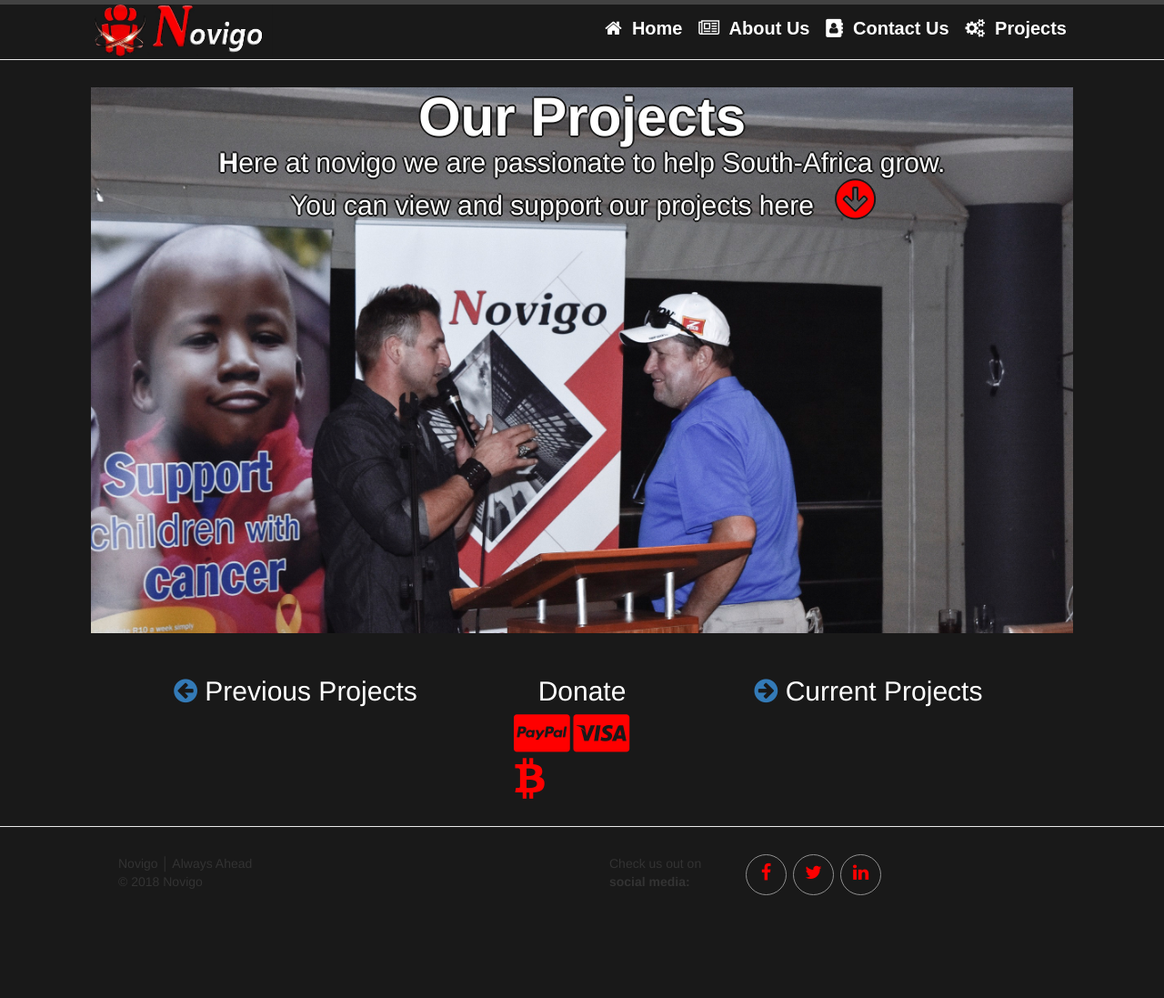
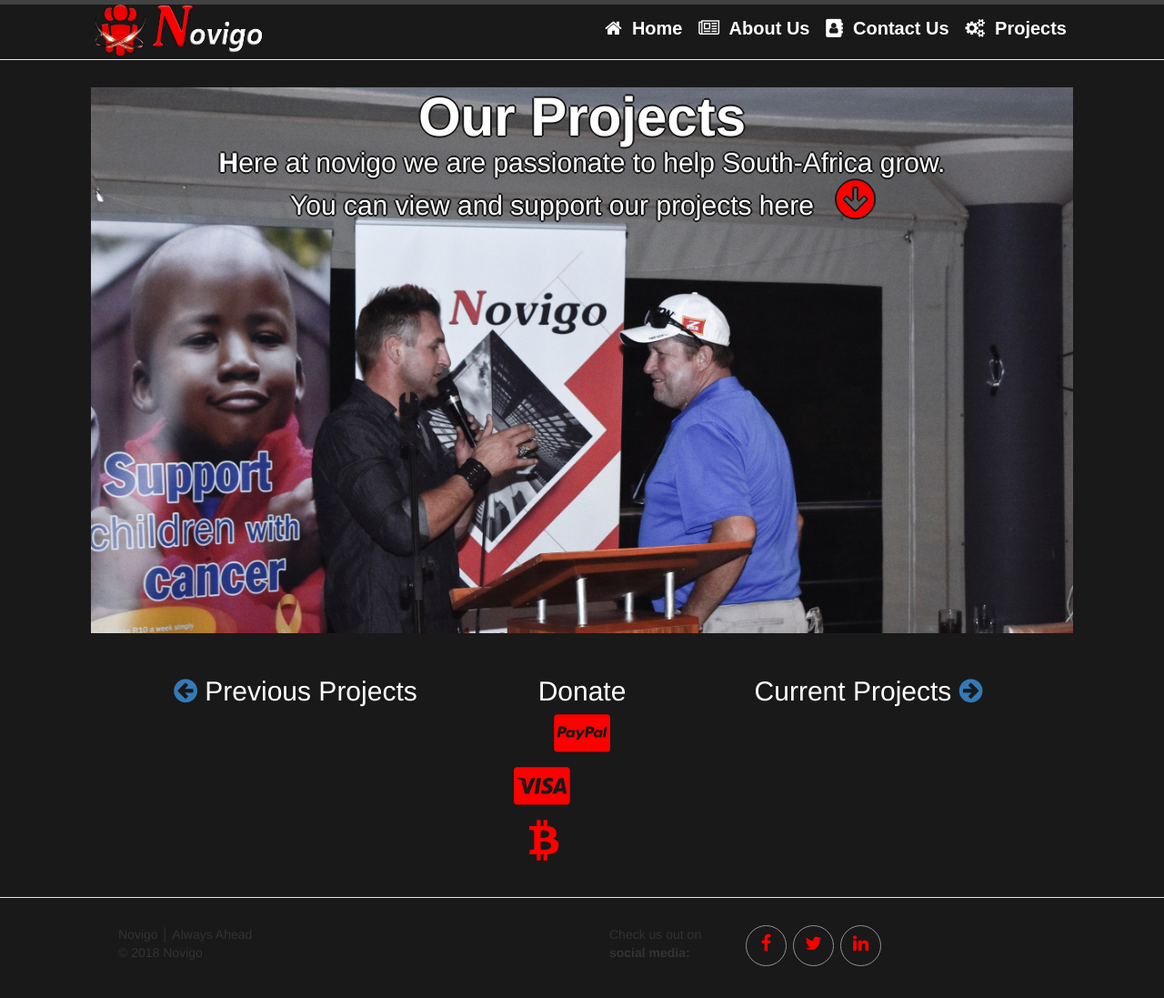
Before and after one commit to Hermankoch/hermankoch.github.io, a Jekyll site: the page built from projects.html, in a window 1280 px wide. Shown: the whole page at 91% size. Built offline with Jekyll 4.4.1, drawn with Linux system fonts in a browser that asks for light colours; before the commit the page ends 1019 px from its top, so only the background shows below that.

Commit message:
Update projects.html

```diff
--- a/projects.html
+++ b/projects.html
@@ -21,13 +21,13 @@
 
   <div class="col-sm-2">
    <p class="LivesTouched2"> <br />  Donate </p>
-   <i class="fa fa-cc-paypal" style="font-size:48px;color:red"></i>
-   <i class="fa fa-cc-visa"   style="font-size:48px;color:red"></i>
-   <i class="fa fa-bitcoin"   style="font-size:48px;color:red"></i>
+   <p style="text-align: center"> <i class="fa fa-cc-paypal" style="font-size:48px;color:red"></i> </p>
+   <p> <i class="fa fa-cc-visa"   style="font-size:48px;color:red"></i> </p>
+   <p> &nbsp&nbsp&nbsp <i class="fa fa-bitcoin"   style="font-size:48px;color:red"></i> </p>
   </div>
 
   <div class="col-sm-5">
-   <p class="LivesTouched2"> <br /> <a href="#"> <i class="fa fa-arrow-circle-right" aria-hidden="true"> </i> </a>Current Projects</p>
+   <p class="LivesTouched2"> <br /> Current Projects <a href="#"> <i class="fa fa-arrow-circle-right" aria-hidden="true"> </i> </a></p>
   </div>
 
  </div>
```
